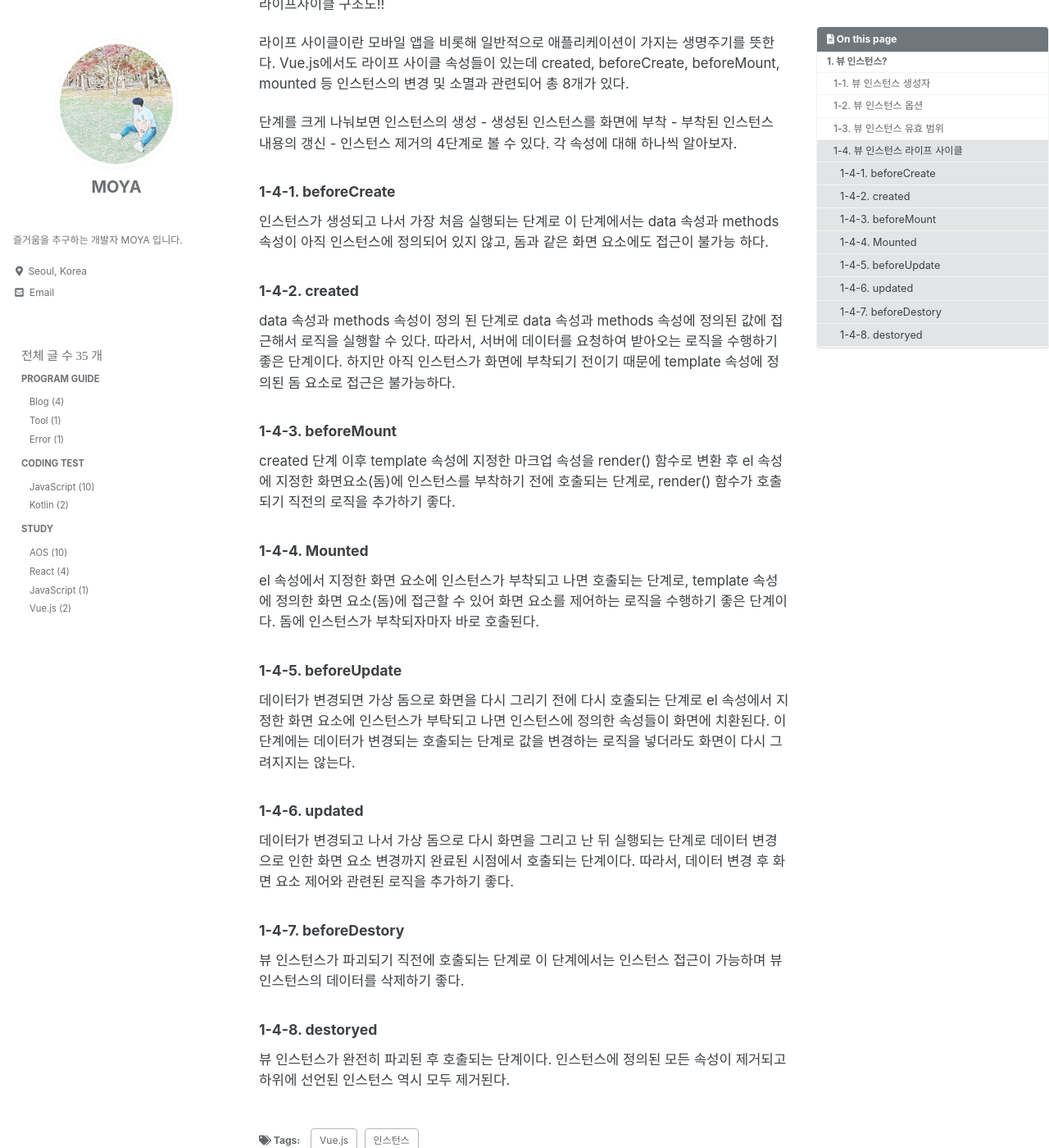
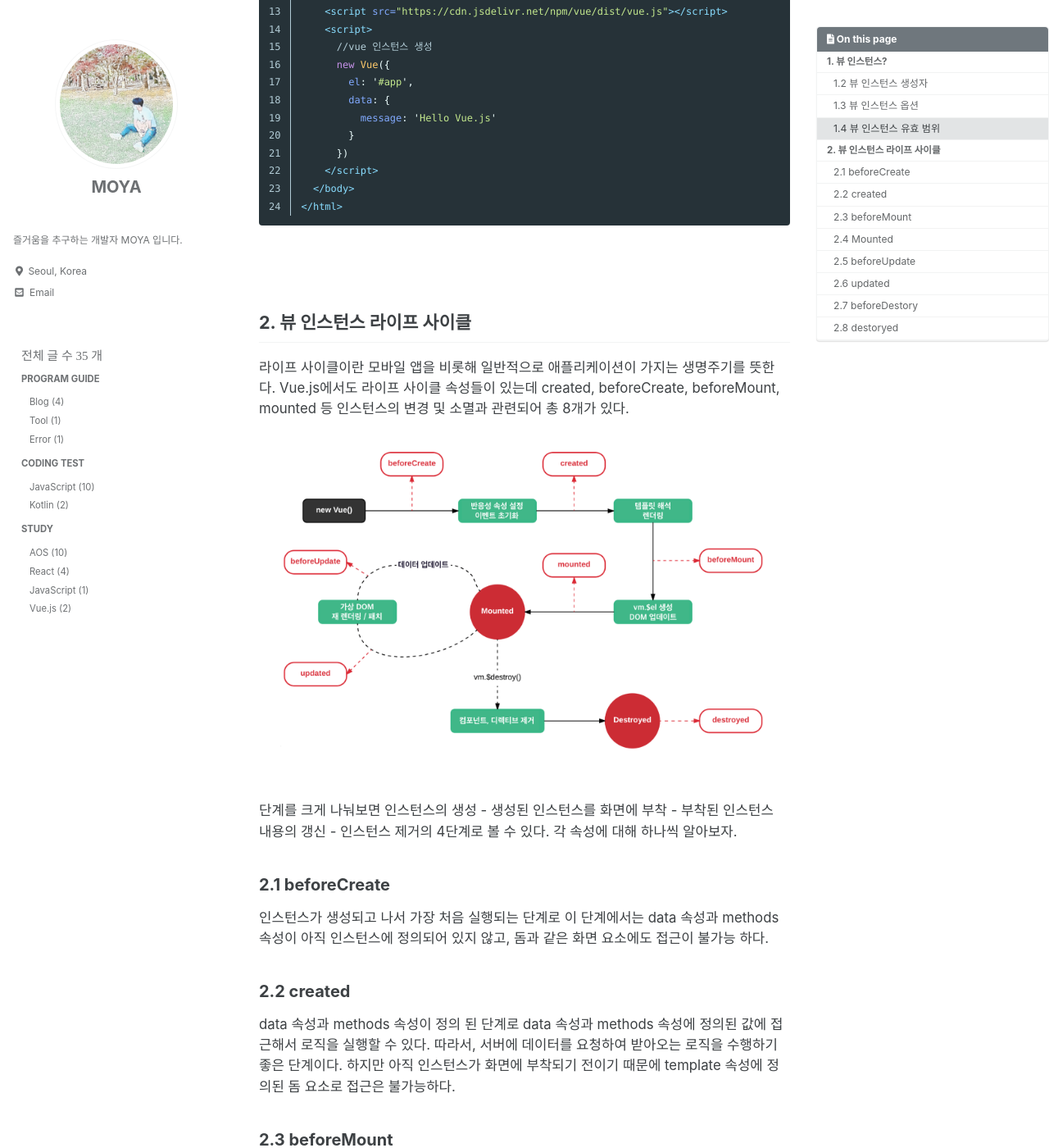
Before and after one commit to kdc7140/kdc7140.github.io, a Jekyll site: the page built from _posts/study/2022-08-06-vue002.md, in a window 1280 px wide and 1400 px high, scrolled down 1833 px. Shown: the whole window at 82% size. Built offline with Jekyll 4.4.1, drawn with Linux system fonts in a browser that asks for light colours; cached includes are drawn as plain includes; some web fonts are replaced; some of the changed text lies outside the part shown.

Commit message:
vue.js instance & life Cycle

````diff
--- a/_posts/study/2022-08-06-vue002.md
+++ b/_posts/study/2022-08-06-vue002.md
@@ -1,6 +1,6 @@
 ---
-title:  "Vue.js 인스턴스?"
-excerpt: "뷰 인스턴스"
+title:  "[Vue.js] 인스턴스와 Life Cycle"
+excerpt: "vue instance"
 toc : true
 toc_sticky : true
 
@@ -16,9 +16,58 @@
 
 ## 1. 뷰 인스턴스?
 
-뷰 인스턴스는 뷰로 화면을 개발하기 위해 필수적으로 생성해야 하는 기본 단위이다.
+뷰 인스턴스는 뷰로 화면을 개발하기 위해 필수적으로 생성해야 하는 기본 단위이며 모든 Vue 앱은 Vue 함수로 새 Vue 인스턴스를 만드는 것부터 시작한다.
+
+```javascript
+//vue 인스턴스 생성
+new Vue({
+  el: '#app',
+  data: {
+    message: 'Hello Vue.js'
+  }
+});
+```
 
 
+### 1.2 뷰 인스턴스 생성자
+
+new Vue()로 인스턴스를 생성할 때 Vue를 생성자라고 한다. Vue 생성자는 뷰 라이브러리를로딩하고 나면 접근할 수 있다.
+생성자를 사용하는 이유는 뷰로 개발할 때 필요한 기능들을 생성자에 미리 정의해놓고 그 기능을 재정의해서 편리하게 사용하기 위해서이다.
+
+ > 생성자?<br/>객체를 새로 생성할 때 자주 사용하는 옵션과 기능들을 미리 특정 객체에 저장해놓고, 해로 객체를 생성할 때 기존에 포함된 기능과 더불어 기존 기능을 쉽게 확장하여 사용하는 기법
+
+
+### 1.3 뷰 인스턴스 옵션
+
+뷰 인스턴스 옵션 속성은 인스턴스를 생성할 때 재정의할 data, el, template 등의 속성을 의미한다.
+
+|속성|설명|
+|----|---|
+|template|화면에 표시할 HTML, CSS 등의 마크업 요소를 정의하는 속성|
+|methods|화면 로직 제어와 관계된 메스드를 정의하는 속성|
+|created|뷰 인스턴스가 생성되자마자 실행할 로직을 정의할 수 있는 속성|
+|el|Vue가 DOM에서 구성 요소의 위치를 추적하는데 사용되는 속성|
+|data|컴포넌트 인스턴스 data 객체에 접근 가능한 속성|
+|options|해당 컴포넌트의 option(data,el ...)에 접근할 수 있는 속성|
+
+
+
+### 1.4 뷰 인스턴스 유효 범위
+
+뷰 인스턴스를 생성하면 HTML의 특정 범위 안에서만 옵션 속성들이 적용되어 나타나는데, 이를 유효 범위라고 한다.
+
+{% raw %}
+```html
+<div id="app">
+  {{ message }}
+</div>
+```
+{% endraw %}
+
+만약 유효범위를 벗어난다면 뷰에서 인식하지 못하고 값이 치환되지 않은 상태로 출력이 될 것이다.
+<br/>
+
+** 인스턴스 생성 기본 코드 **
 {% raw %}
 ```html
 <!DOCTYPE html>
@@ -48,92 +97,106 @@
 ```
 {% endraw %}
 
-
-### 1-1. 뷰 인스턴스 생성자
-
-new Vue()로 인스턴스를 생성할 때 Vue를 생성자라고 한다. Vue 생성자는 뷰 라이브러리를로딩하고 나면 접근할 수 있다.
-생성자를 사용하는 이유는 뷰로 개발할 때 필요한 기능들을 생성자에 미리 정의해놓고 그 기능을 재정의해서 편리하게 사용하기 위해서이다.
-
- > 생성자?<br/>객체를 새로 생성할 때 자주 사용하는 옵션과 기능들을 미리 특정 객체에 저장해놓고, 해로 객체를 생성할 때 기존에 포함된 기능과 더불어 기존 기능을 쉽게 확장하여 사용하는 기법
+<br/><br/>
 
 
-### 1-2. 뷰 인스턴스 옵션
-
-뷰 인스턴스 옵션 속성은 인스턴스를 생성할 때 재정의할 data, el, template 등의 속성을 의미한다.
-
-|속성|설명|
-|----|---|
-|template|화면에 표시할 HTML, CSS 등의 마크업 요소를 정의하는 속성|
-|methods|화면 로직 제어와 관계된 메스드를 정의하는 속성|
-|created|뷰 인스턴스가 생성되자마자 실행할 로직을 정의할 수 있는 속성|
-
-
-### 1-3. 뷰 인스턴스 유효 범위
-
-뷰 인스턴스를 생성하면 HTML의 특정 범위 안에서만 옵션 속성들이 적용되어 나타나는데, 이를 유효 범위라고 한다.
-
-{% raw %}
-```html
-<div id="app">
-  {{ message }}
-</div>
-```
-{% endraw %}
-
-만약 유효범위를 벗어난다면 뷰에서 인식하지 못하고 값이 치환되지 않은 상태로 출력이 될 것이다.
-
-
-### 1-4. 뷰 인스턴스 라이프 사이클
-
-라이프사이클 구조도!!
+## 2. 뷰 인스턴스 라이프 사이클
 
 라이프 사이클이란 모바일 앱을 비롯해 일반적으로 애플리케이션이 가지는 생명주기를 뜻한다.
 Vue.js에서도 라이프 사이클 속성들이 있는데 created, beforeCreate, beforeMount, mounted 등
 인스턴스의 변경 및 소멸과 관련되어 총 8개가 있다.
 
+<img src="/assets/images/vue_lifeCycle.PNG"><br/><br/>
+
 단계를 크게 나눠보면 인스턴스의 생성 - 생성된 인스턴스를 화면에 부착 - 부착된 인스턴스 내용의
 갱신 - 인스턴스 제거의 4단계로 볼 수 있다.
 각 속성에 대해 하나씩 알아보자.
+<br/>
 
-#### 1-4-1. beforeCreate
+### 2.1 beforeCreate
 
 인스턴스가 생성되고 나서 가장 처음 실행되는 단계로 이 단계에서는 data 속성과 methods 속성이 아직 인스턴스에 정의되어 있지 않고, 돔과 같은 화면 요소에도 접근이 불가능 하다.
 
 
-#### 1-4-2. created
+### 2.2 created
 
 data 속성과 methods 속성이 정의 된 단계로 data 속성과 methods 속성에 정의된 값에 접근해서 로직을 실행할 수 있다. 따라서, 서버에 데이터를 요청하여 받아오는 로직을 수행하기 좋은 단계이다.
 하지만 아직 인스턴스가 화면에 부착되기 전이기 때문에 template 속성에 정의된 돔 요소로 접근은 불가능하다.
 
 
-#### 1-4-3. beforeMount
+### 2.3 beforeMount
 
 created 단계 이후 template 속성에 지정한 마크업 속성을 render() 함수로 변환 후 el 속성에 지정한 화면요소(돔)에 인스턴스를 부착하기 전에 호출되는 단계로, render() 함수가 호출되기 직전의 로직을 추가하기 좋다.
 
 
-#### 1-4-4. Mounted
+### 2.4 Mounted
 
 el 속성에서 지정한 화면 요소에 인스턴스가 부착되고 나면 호출되는 단계로, template 속성에 정의한 화면 요소(돔)에 접근할 수 있어 화면 요소를 제어하는 로직을 수행하기 좋은 단계이다.
 돔에 인스턴스가 부착되자마자 바로 호출된다.
 
 
-#### 1-4-5. beforeUpdate
+### 2.5 beforeUpdate
 
 데이터가 변경되면 가상 돔으로 화면을 다시 그리기 전에 다시 호출되는 단계로 el 속성에서 지정한 화면 요소에 인스턴스가 부탁되고 나면 인스턴스에 정의한 속성들이 화면에 치환된다.
 이 단계에는 데이터가 변경되는 호출되는 단계로 값을 변경하는 로직을 넣더라도 화면이 다시 그려지지는 않는다.
 
 
-#### 1-4-6. updated
+### 2.6 updated
 
 데이터가 변경되고 나서 가상 돔으로 다시 화면을 그리고 난 뒤 실행되는 단계로 데이터 변경으로 인한 화면 요소 변경까지 완료된 시점에서 호출되는 단계이다.
 따라서, 데이터 변경 후 화면 요소 제어와 관련된 로직을 추가하기 좋다.
 
 
-#### 1-4-7. beforeDestory
+### 2.7 beforeDestory
 
 뷰 인스턴스가 파괴되기 직전에 호출되는 단계로 이 단계에서는 인스턴스 접근이 가능하며 뷰 인스턴스의 데이터를 삭제하기 좋다.
 
 
-#### 1-4-8. destoryed
+### 2.8 destoryed
 
 뷰 인스턴스가 완전히 파괴된 후 호출되는 단계이다. 인스턴스에 정의된 모든 속성이 제거되고 하위에 선언된 인스턴스 역시 모두 제거된다.
+<br/>
+
+** Vue.js Life Cycle 확인 예제 **
+{% raw %}
+```html
+<div id="app">
+  {{message}}
+</div>
+
+<script src="https://cdn.jsdelivr.net/npm/vue/dist/vue.js"></script>
+<script>
+  let vueObj = new Vue({
+      el : '#app',
+      data : {
+        message : "vue_lisrCycle",
+      },
+      beforeCreate : function(){
+        console.log("beforeCreate");
+      },
+      created : function(){
+        console.log("created");
+      },
+      beforeMount : function(){
+        console.log("beforeMount");
+      },
+      mounted : function(){
+        console.log("mounted");
+        this.message = "Test life Cycle";
+      },
+      beforeUpdate : function(){
+        console.log("beforeUpdate");
+      },
+      updated : function(){
+        console.log("updated");
+      },
+      beforeDestroy : function(){
+        console.log("beforeDestroy");
+      },
+      destroyed : function(){
+        console.log("destroyed");
+      }
+  });
+</script>
+```
+{% endraw %}
````
Also changed, not shown: assets/images/vue_lifeCycle.png (added).
